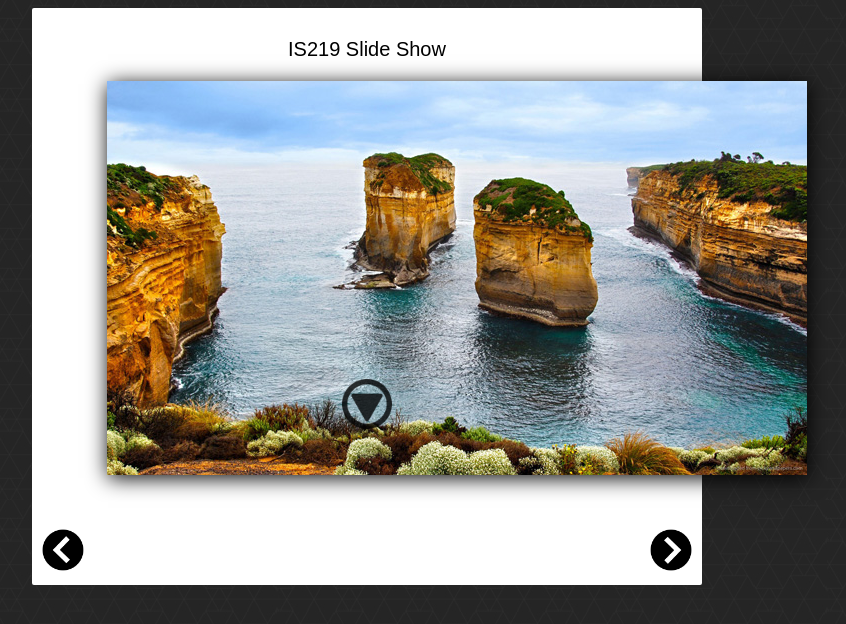
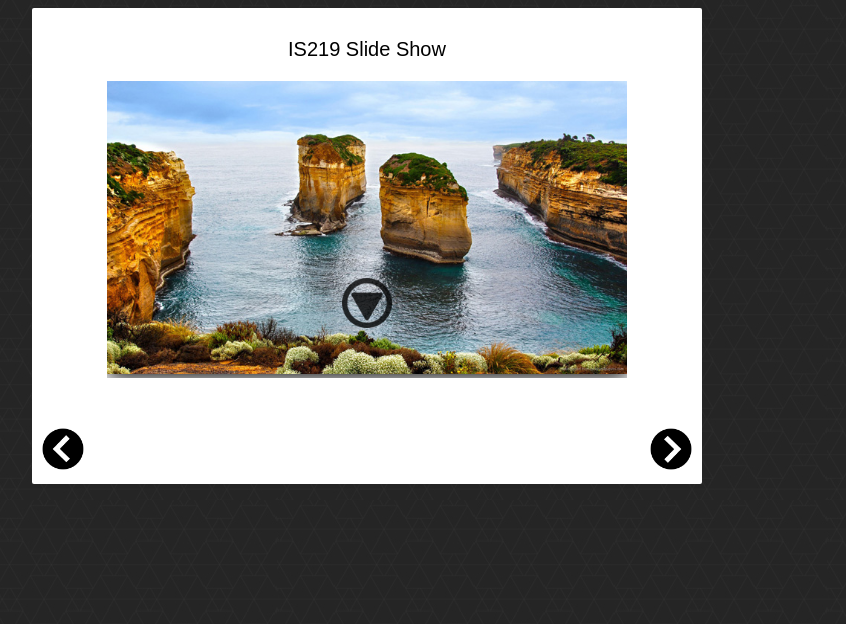
Before and after one commit to cjrojas72/is219s16Rojasp2, a PHP site: page /index.html in a window 1280 px wide. Shown: the top 624 px of the page, without its empty margins (273-1119 px from the left). Run offline with PHP 8.4, Linux system fonts and the light colour scheme; grey boxes labelled with a size stand in for pictures from a placeholder-image service; some libraries are stand-ins or nearby versions.

Commit message:
set div photo to div photoHolder size

```diff
--- a/css/style.css
+++ b/css/style.css
@@ -4,11 +4,7 @@ body {
 	background-image: url(../img/geometry.jpg);
 }
 
-.photoHolder img
-{
-	max-width: 100%
-	max-height: 100%
-}
+
 
 #photoBooth {
 	margin-top: .2em;
@@ -28,6 +24,13 @@ body {
 	position: relative;
 	width: 80%;
 	margin: 0 auto;
+	overflow: hidden;
+}
+
+.photoHolder #photo
+{
+	max-width: 100%;
+	max-height: 100%;
 }
 
 .moreIndicator {
```
